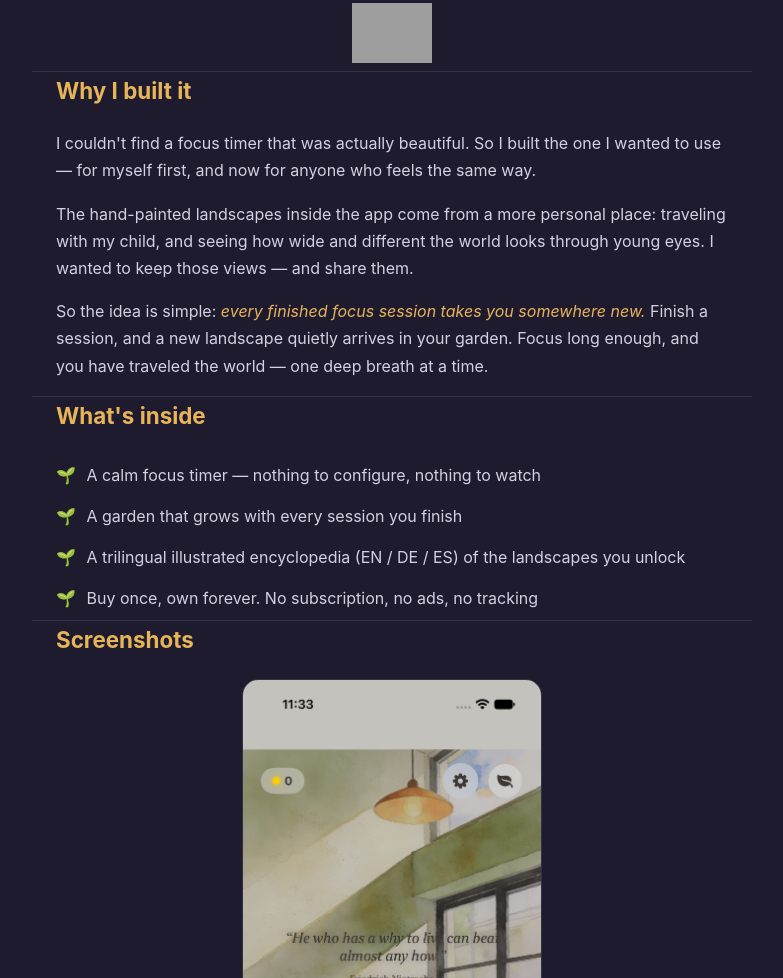
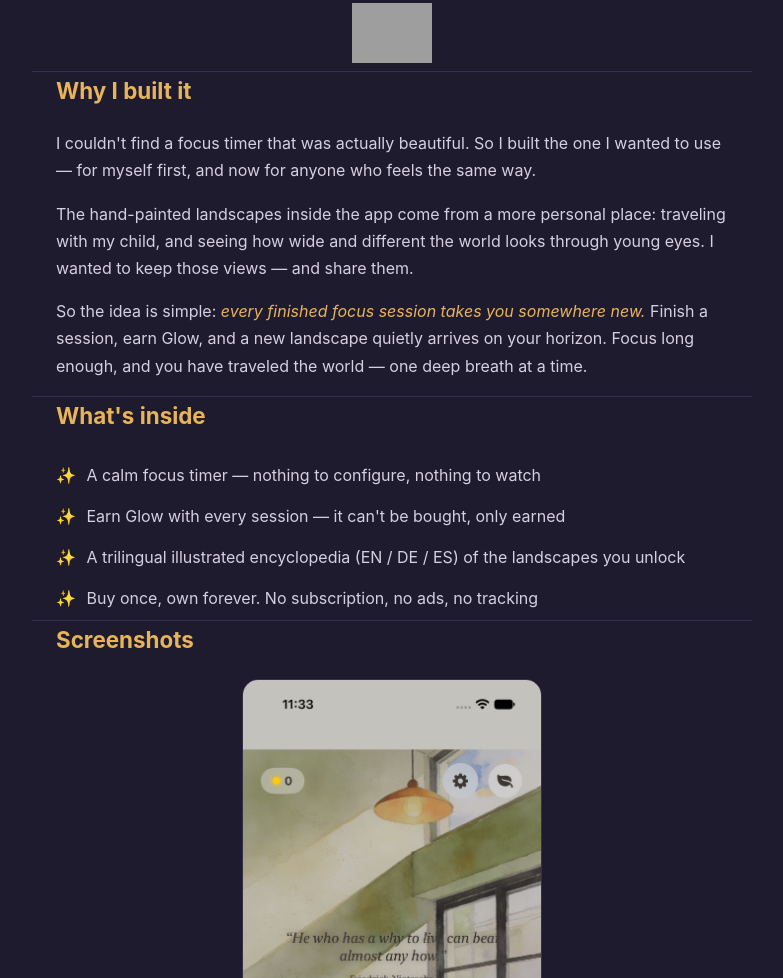
Before and after one commit to Daniel-Xman/App-RootedZen, a plain HTML site: page index.html in a window 1280 px wide. Shown: the part 722-1700 px from the top of the page, without its empty margins (248-1031 px from the left). Drawn offline with Linux system fonts and the light colour scheme; grey boxes are pictures that could not be loaded.

Commit message:
Update index.html

```diff
--- a/index.html
+++ b/index.html
@@ -4,24 +4,21 @@
 <meta charset="UTF-8">
 <meta name="viewport" content="width=device-width, initial-scale=1">
 <title>Rooted Zen — Every finished focus session takes you somewhere new</title>
-<meta name="description" content="Plant a seed each time you focus. Grow a garden of hand-painted landscapes with an illustrated encyclopedia in English, German and Spanish.">
-
+<meta name="description" content="Earn Glow with every focus session. Unlock hand-painted landscapes with an illustrated encyclopedia in English, German and Spanish.">
 <!-- Smart App Banner：iOS Safari 顶栏推荐（上架后填真实 APPID） -->
 <meta name="apple-itunes-app" content="app-id=6834838901">
-
 <style>
 :root{
-    --bg:      #1e1b2e;  /* 深紫夜 */
-    --fg:      #ece8f3;  /* 暖白偏紫 */
-    --accent:  #e8b45a;  /* 晨光金 */
-    --accent2: #8e7cc3;  /* 雾紫 */
-    --border:  #35304a;  /* 紫灰分割线 */
+  --bg: #1e1b2e;      /* 深紫夜 */
+  --fg: #ece8f3;      /* 暖白偏紫 */
+  --accent: #e8b45a;  /* 晨光金 */
+  --accent2: #8e7cc3; /* 雾紫 */
+  --border: #35304a;  /* 紫灰分割线 */
 }
 *{box-sizing:border-box;margin:0;padding:0}
 body{font-family:-apple-system,system-ui,sans-serif;
      background:var(--bg);color:var(--fg);line-height:1.7}
 .wrap{max-width:720px;margin:0 auto;padding:0 24px}
-
 header{padding:72px 0 40px;text-align:center;
        border-top:4px solid;
        border-image:linear-gradient(90deg,#8e7cc3,#e8b45a) 1}
@@ -32,23 +29,17 @@
       border:1px solid var(--border)}
 .badge{display:inline-block}
 .badge img{height:60px}
-
 section{padding:48px 0;border-top:1px solid var(--border)}
 h2{font-size:1.4rem;margin-bottom:20px;color:var(--accent)}
-
 .story p{margin-bottom:16px;color:#d5d0e0}
 .story em{color:var(--accent);font-style:italic}
-
 ul{list-style:none}
 li{padding:7px 0;color:#d5d0e0}
-  li::before{content:"🌱 ";margin-right:6px}
-
+li::before{content:"✨ ";margin-right:6px}
 .screens{display:flex;gap:16px;flex-wrap:wrap;justify-content:center}
 .screens img{width:300px;border-radius:16px;
              border:1px solid var(--border)}
-
 .de{font-size:.92rem;color:#b8b2c9;margin-bottom:14px}
-
 footer{padding:32px 0;text-align:center;color:#7d7790;font-size:.85rem}
 footer a{color:var(--accent2);margin:0 12px;text-decoration:none}
 footer a:hover{color:var(--accent)}
@@ -63,7 +54,8 @@
   <p class="tagline">Every finished focus session takes you somewhere new.</p>
   <img class="hero" src="img_hero.jpg"
        alt="Yosemite Valley at dawn — the first view you unlock">
-  <a class="badge" href="https://apps.apple.com/us/app/rooted-zen/id6834838901">
+  <a class="badge"
+     href="https://apps.apple.com/us/app/rooted-zen/id6834838901">
     <img src="https://tools.applemediaservices.com/api/badges/download-on-the-app-store/black/en-us"
          alt="Download on the App Store">
   </a>
@@ -77,13 +69,13 @@
      and now for anyone who feels the same way.</p>
   <p>The hand-painted landscapes inside the app come from a more
      personal place: traveling with my child, and seeing how wide
-     and different the world looks through young eyes. I wanted
-     to keep those views — and share them.</p>
+     and different the world looks through young eyes.
+     I wanted to keep those views — and share them.</p>
   <p>So the idea is simple:
      <em>every finished focus session takes you somewhere new.</em>
-     Finish a session, and a new landscape quietly arrives in
-     your garden. Focus long enough, and you have traveled
-     the world — one deep breath at a time.</p>
+     Finish a session, earn Glow, and a new landscape quietly
+     arrives on your horizon. Focus long enough, and you have
+     traveled the world — one deep breath at a time.</p>
 </section>
 
 <!-- ═══ 第三屏 · 卖点 ═══ -->
@@ -91,9 +83,8 @@
   <h2>What's inside</h2>
   <ul>
     <li>A calm focus timer — nothing to configure, nothing to watch</li>
-    <li>A garden that grows with every session you finish</li>
-    <li>A trilingual illustrated encyclopedia (EN / DE / ES)
-        of the landscapes you unlock</li>
+    <li>Earn Glow with every session — it can't be bought, only earned</li>
+    <li>A trilingual illustrated encyclopedia (EN / DE / ES) of the landscapes you unlock</li>
     <li>Buy once, own forever. No subscription, no ads, no tracking</li>
   </ul>
 </section>
@@ -113,12 +104,12 @@
      Also habe ich den gebaut, den ich selbst nutzen wollte.</p>
   <p class="de">Die handgemalten Landschaften in der App haben einen
      persönlichen Ursprung: Reisen mit meinem Kind — und wie weit
-     und fremd die Welt durch junge Augen aussieht. Ich wollte
-     diese Ansichten bewahren und weitergeben.</p>
+     und fremd die Welt durch junge Augen aussieht.
+     Ich wollte diese Ansichten bewahren und weitergeben.</p>
   <p class="de">Die Idee ist einfach:
-     <em>Jede abgeschlossene Fokus-Session bringt dich an einen
-     neuen Ort.</em></p>
-  <a class="badge" href="https://apps.apple.com/de/app/rooted-zen/id6834838901">
+     <em>Jede abgeschlossene Fokus-Session bringt dich an einen neuen Ort.</em></p>
+  <a class="badge"
+     href="https://apps.apple.com/de/app/rooted-zen/id6834838901">
     <img src="https://tools.applemediaservices.com/api/badges/download-on-the-app-store/black/de-de"
          alt="Laden im App Store">
   </a>
```
Lines whose indentation alone changed are shown as unchanged.
